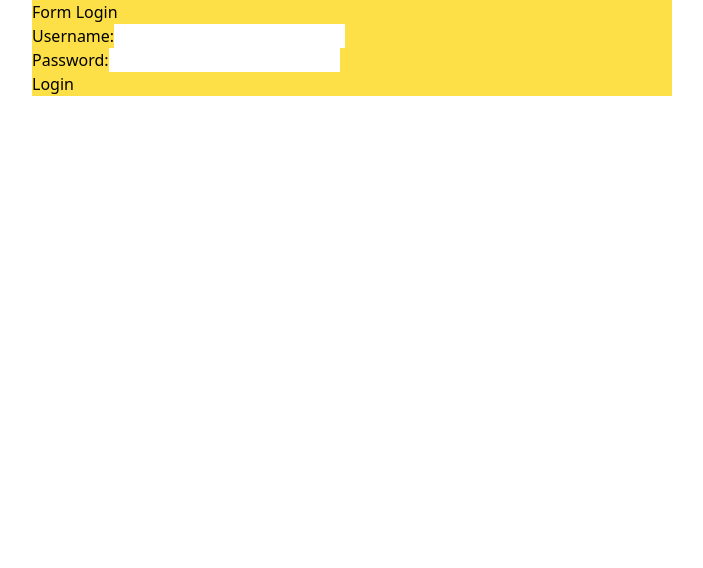
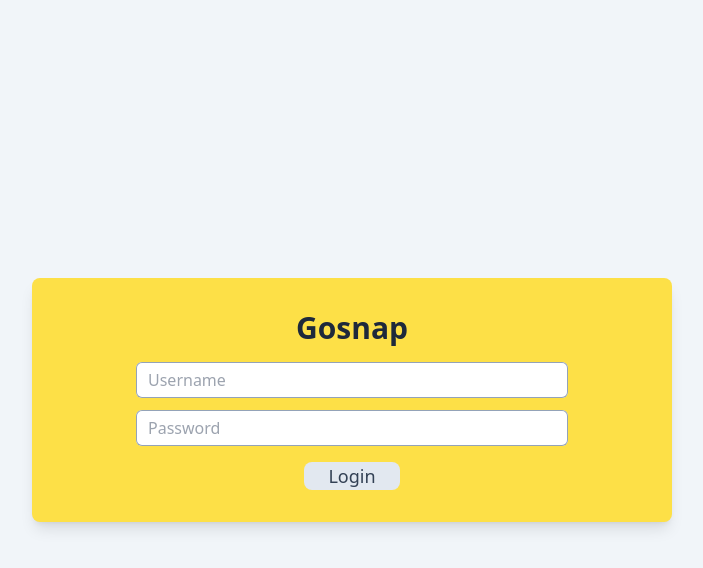
Before and after one commit to dihanto/go-snap-fe, a React (Create React App) app: page /login in a window 1280 px wide. Shown: the top 568 px of the page, without its empty margins (288-991 px from the left). Built offline with nearby package versions, Linux system fonts and the light colour scheme.

Commit message:
✨ (login, register) : add new ui interface for user better experience

```diff
--- a/public/index.html
+++ b/public/index.html
@@ -24,20 +24,10 @@
       work correctly both with client-side routing and a non-root public URL.
       Learn how to configure a non-root public URL by running `npm run build`.
     -->
-    <title>React App</title>
+    <title>GOSNAP</title>
   </head>
   <body>
     <noscript>You need to enable JavaScript to run this app.</noscript>
-    <div id="root"></div>
-    <!--
-      This HTML file is a template.
-      If you open it directly in the browser, you will see an empty page.
-
-      You can add webfonts, meta tags, or analytics to this file.
-      The build step will place the bundled scripts into the <body> tag.
-
-      To begin the development, run `npm start` or `yarn start`.
-      To create a production bundle, use `npm run build` or `yarn build`.
-    -->
+    <div id="root" class="bg-slate-100 container" ></div>
   </body>
 </html>
--- a/src/App.js
+++ b/src/App.js
@@ -3,7 +3,8 @@ import { BrowserRouter as Router, Routes, Route } from 'react-router-dom';
 import { PostPhoto, Register, Login, Home } from './handler';
 function App() {
   return (
-    <Router>
+    <div>
+      <Router>
       <Routes>
           <Route path='/post' element={<PostPhoto />} />
           <Route path='/' element={<Home />} />
@@ -11,6 +12,7 @@ function App() {
           <Route path='/login' element={<Login />} />
         </Routes>
     </Router>
+    </div>
   );
 }
 
--- a/src/handler.js
+++ b/src/handler.js
@@ -76,30 +76,29 @@ const Register = () => {
     }
 
     return (
-        <div className="bg-sky-300 w-2/4 mx-auto">
-            <h1>Form Registration</h1>
+        <div className="min-h-screen flex items-center justify-center">
+                <div className="bg-sky-400 w-2/5 p-8  rounded-lg shadow-lg">
+                    <div className="flex justify-center mb-4">
+                       <h1 className="text-lg font-semibold text-slate-100 text-center">Welcome to Gosnap, please sign up to see photos from your friends.</h1>
+                    </div>
                     <form onSubmit={handleSubmit}>
-                <div>
-                    <label htmlFor="username">Username:</label>
-                    <input type="text" name="username" value={username} onChange={handleChange} />
+                        <div className="flex justify-center my-2 h-7">
+                            <input type="text" name="username" value={username} onChange={handleChange} placeholder="  Username" className="w-3/4 rounded-md"/>
                         </div>
-                <div>
-                    <label htmlFor="email">Email:</label>
-                    <input type="text" name="email" value={email} onChange={handleChange} />
+                        <div className="flex justify-center  my-2 h-7">
+                            <input type="text" name="email" value={email} onChange={handleChange} placeholder="  Email" className="w-3/4 rounded-md" />
                         </div>
-                <div>
-                    <label htmlFor="password">Password:</label>
-                    <input type="text" name="password" value={password} onChange={handleChange} />
+                        <div className="flex justify-center  my-2 h-7">
+                            <input type="password" name="password" value={password} onChange={handleChange} placeholder="  Password" className="w-3/4 rounded-md"/>
                         </div>
-                <div>
-                    <label htmlFor="age">Age:</label>
-                    <input type="text" name="age" value={age} onChange={handleChange} />
+                        <div className="flex justify-center  my-2 h-7">
+                            <input type="number" name="age" value={age} onChange={handleChange} placeholder="  Age" className="w-3/4 rounded-md" />
                         </div>
-                <div>
-                    <button type="submit">Register</button>
+                        <div className="mt-4 bg-slate-200 flex justify-center mx-auto w-28 rounded-lg group hover:bg-slate-600 ease-in-out duration-500">
+                            <button type="submit" className="text-lg w-full text-slate-700 group-hover:text-slate-200 ease-in-out duration-500">Sign up</button>
                         </div>
                     </form>
-
+                </div>
         </div>
     );
 };
@@ -148,28 +147,30 @@ const Login = () => {
     }
 
     return (
-        <div className="bg-yellow-300 w-2/4 mx-auto">
-            <h1>Form Login</h1>
+        <div className="min-h-screen flex items-center justify-center">
+            <div className="bg-yellow-300 w-2/4 p-8 rounded-lg shadow-lg">
+                <div className="flex justify-center mb-4">
+                    <h1 className="text-3xl font-semibold text-slate-800">Gosnap</h1>
+                </div>
             <form onSubmit={handleSubmit}>
-                <div>
-                    <label htmlFor="username">Username:</label>
-                    <input type="text" name="username" value={username} onChange={handleChange} />
+                <div className="flex justify-center my-3 h-9">
+                    <input type="text" name="username" value={username} onChange={handleChange} placeholder="Username" className="w-3/4 rounded-md pl-3 border-0 text-slate-800 ring-1 ring-inset ring-slate-400 focus:ring-2 focus:ring-inset focus:ring-slate-600" />
                 </div>
-                <div>
-                    <label htmlFor="password">Password:</label>
-                    <input type="password" name="password" value={password} onChange={handleChange} />
+                <div className="flex justify-center my-3 h-9">
+                    <input type="password" name="password" value={password} onChange={handleChange} placeholder="Password" className="w-3/4 rounded-md pl-3 border-0 text-slate-800 ring-1 ring-inset ring-slate-400 focus:ring-2 focus:ring-inset focus:ring-slate-600" />
                 </div>
-                <div>
-                    <button type="submit">Login</button>
+                <div className="mt-4 bg-slate-200 flex justify-center mx-auto w-24 rounded-lg group  hover:bg-slate-600 ease-in-out duration-500">
+                    <button type="submit" className="text-lg w-full text-slate-700 group-hover:text-slate-200 ease-in-out duration-500">Login</button>
                 </div>
             </form>
+        </div>
         </div>
     );
 };
 
 function Home(){
     return (
-        <div className="container font-sans">
+        <div className="font-sans">
           <Navbar />
             <div className="lg:flex">
               <div className='lg:w-1/5'>  </div>
```
Also changed, not shown: public/post.html (deleted). Lines whose indentation alone changed are shown as unchanged.
